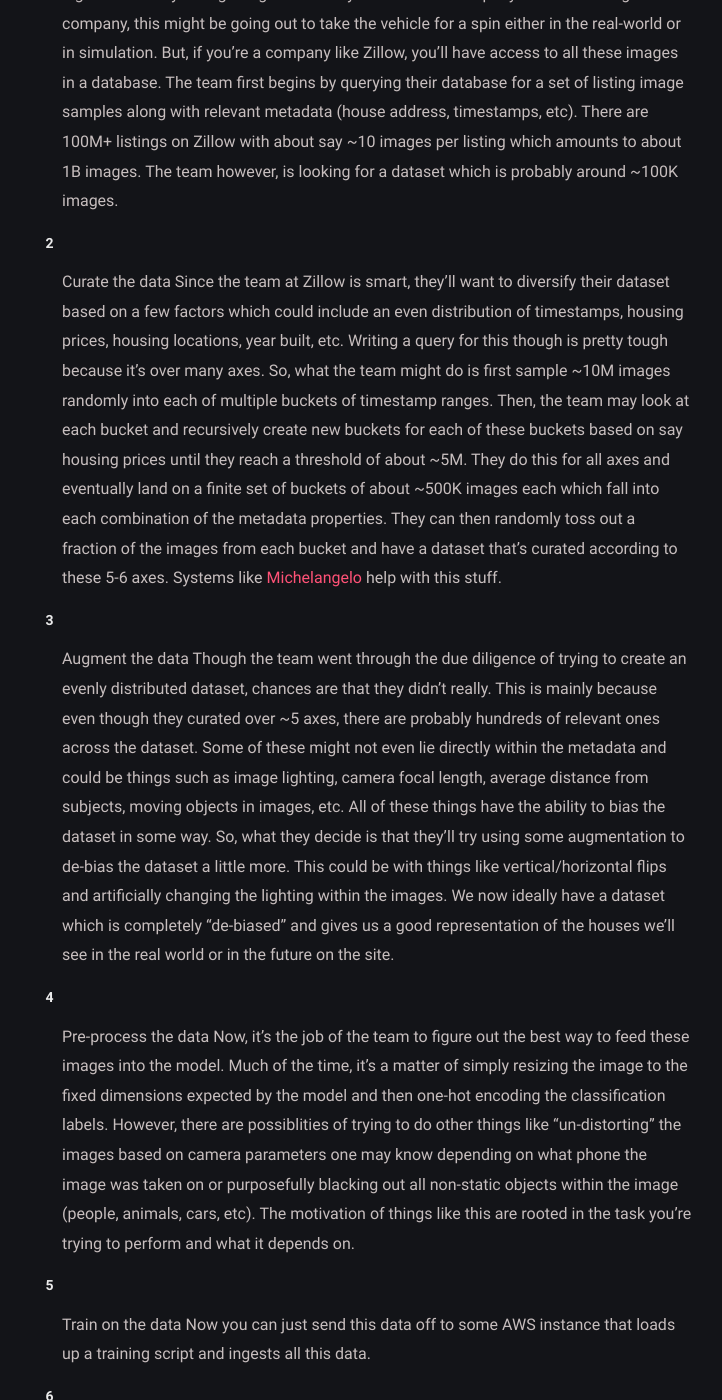
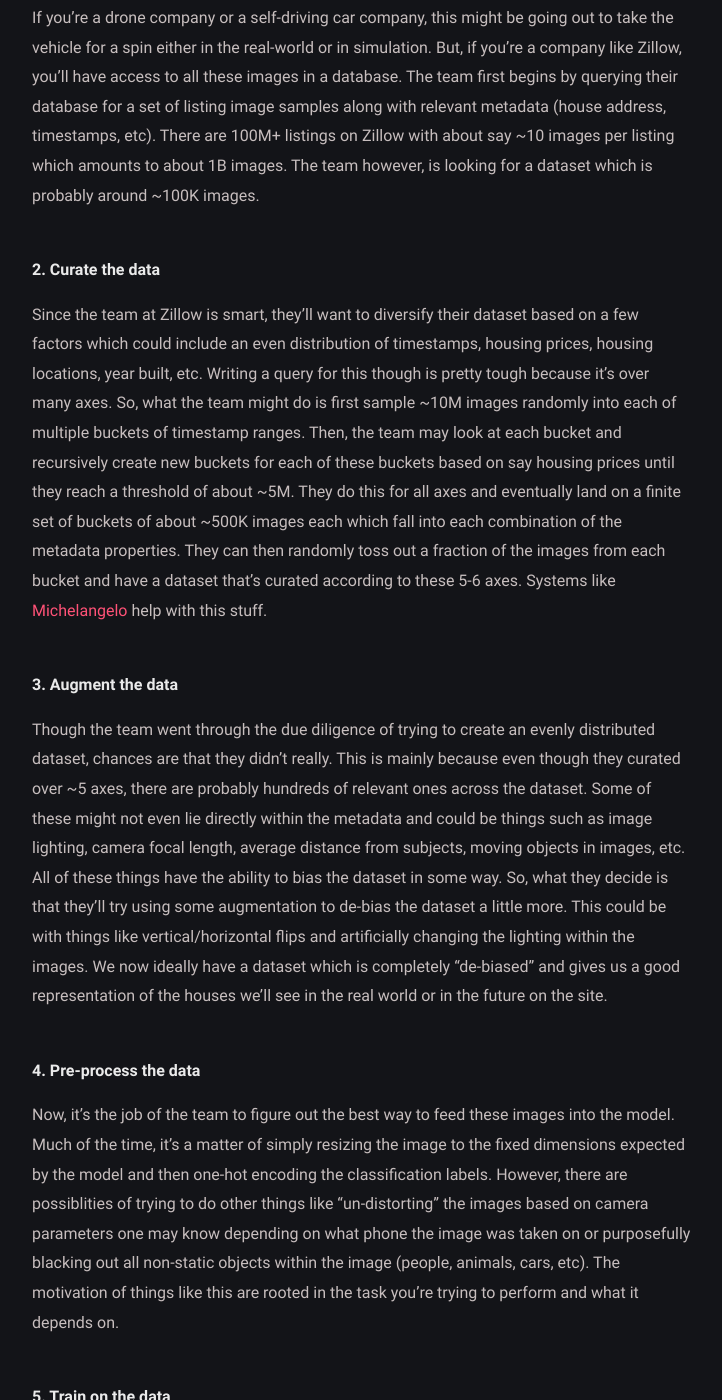
Before and after one commit to mvoodarla/blog, a Jekyll site: the page built from _posts/2021-03-14-collecting-and-curating-data.markdown, in a window 1280 px wide and 1400 px high, scrolled down 698 px. Shown: the whole window, without its empty margins (278-1000 px from the left). Built offline with Jekyll 4.4.1, drawn with Linux system fonts in a browser that asks for light colours; some of the changed text lies outside the part shown.

Commit message:
data curation

```diff
--- a/_posts/2021-03-14-collecting-and-curating-data.markdown
+++ b/_posts/2021-03-14-collecting-and-curating-data.markdown
@@ -7,37 +7,37 @@ categories: tech
 ML teams around the world have separate teams they're paired with within their companies whose sole job is to collect data. We'll be walking through what it takes for one of these teams to go from data being collected to a curated dataset that can be used to train a model. For this post, we'll take the example of Zillow possibly wanting to automatically label the part of the house each of the listing images are from on their site.
 
 ### Current Workflow
-1. Figure out how you're getting the data
+##### 1. Figure out how you're getting the data
 If you're a drone company or a self-driving car company, this might be going out to take the vehicle for a spin either in the real-world or in simulation. But, if you're a company like Zillow, you'll have access to all these images in a database. The team first begins by querying their database for a set of listing image samples along with relevant metadata (house address, timestamps, etc). There are 100M+ listings on Zillow with about say ~10 images per listing which amounts to about 1B images. The team however, is looking for a dataset which is probably around ~100K images.
 
-2. Curate the data
+##### 2. Curate the data
 Since the team at Zillow is smart, they'll want to diversify their dataset based on a few factors which could include an even distribution of timestamps, housing prices, housing locations, year built, etc. Writing a query for this though is pretty tough because it's over many axes. So, what the team might do is first sample ~10M images randomly into each of multiple buckets of timestamp ranges. Then, the team may look at each bucket and recursively create new buckets for each of these buckets based on say housing prices until they reach a threshold of about ~5M. They do this for all axes and eventually land on a finite set of buckets of about ~500K images each which fall into each combination of the metadata properties. They can then randomly toss out a fraction of the images from each bucket and have a dataset that's curated according to these 5-6 axes. Systems like [Michelangelo][mich] help with this stuff.
 
-3. Augment the data
+##### 3. Augment the data
 Though the team went through the due diligence of trying to create an evenly distributed dataset, chances are that they didn't really. This is mainly because even though they curated over ~5 axes, there are probably hundreds of relevant ones across the dataset. Some of these might not even lie directly within the metadata and could be things such as image lighting, camera focal length, average distance from subjects, moving objects in images, etc. All of these things have the ability to bias the dataset in some way. So, what they decide is that they'll try using some augmentation to de-bias the dataset a little more. This could be with things like vertical/horizontal flips and artificially changing the lighting within the images. We now ideally have a dataset which is completely "de-biased" and gives us a good representation of the houses we'll see in the real world or in the future on the site.
 
-4. Pre-process the data
+##### 4. Pre-process the data
 Now, it's the job of the team to figure out the best way to feed these images into the model. Much of the time, it's a matter of simply resizing the image to the fixed dimensions expected by the model and then one-hot encoding the classification labels. However, there are possiblities of trying to do other things like "un-distorting" the images based on camera parameters one may know depending on what phone the image was taken on or purposefully blacking out all non-static objects within the image (people, animals, cars, etc). The motivation of things like this are rooted in the task you're trying to perform and what it depends on.
 
-5. Train on the data
+##### 5. Train on the data
 Now you can just send this data off to some AWS instance that loads up a training script and ingests all this data.
 
-6. Diagnose model failures and restart
+##### 6. Diagnose model failures and restart
 At this stage, your model probably isn't perfoming well on some subset of your test set. You have to go through these failure cases and figure out why this is. You then either choose to change something about the model architecture, model hyperparameters, or the dataset itself and run a new job.
 
 ### Problems with Current Workflow
 Now we try to analyze what's wrong with this workflow and list potential problems below.
 
-1. Manual axis picking for data curation
+##### 1. Manual axis picking for data curation
 The first red flag one might see is within the "curating" step. The team hand-picked a certain set of axes that they thought might me relevant to the task at hand and tried to balance the data according to these metrics. However, it must be noted that these aren't ever the only axes that matter. Against our intuition, they may even be axes that barely matter to the task for the reason that deep learning models are black boxes that we don't understand.
 
-2. The movement of data
+##### 2. The movement of data
 Though it may not be immediately obvious, there is a tedious process of having download the data to even view it as an ML practitioner. This is what allows you to make decisions on which metadata you should use to balance your dataset or to figure out which types of pre-processing and augmentation might help. The first time you do this is in the data curation step where you might download a portion of the dataset to some local work station to view. The next time data moves is when you run the task of recursively bucketing your data to curate on some remote machine because this is presumably a compute intensive task. The next time it moves is when we pre-process the data because we may require specialized GPU hardware to possibly do deep-learning based pre-processing (i.e. removing people from images). We then move it a final time to an AWS bucket which the training script accesses.
 
-3. Augmentation + pre-processing is messy and annoying
+##### 3. Augmentation + pre-processing is messy and annoying
 Sometimes when dealing with data samples that might contain RGB images along with LiDAR scans, depth maps, bounding boxes, etc, it gets tough to manage. When doing deep-learning based pre-processing, this may happen because you're trying multiple off-the-shelf models on a set of data and seeing which one gives the best pre-processed results. The takeaway here is that augmentation and pre-processing can be annoying both because of how messy it is to manage multiple experiments in pre-processing procedures and because of how long it may take to run on an entire dataset.
 
-4. Diagnosing issues with the model and improving the dataset
+##### 4. Diagnosing issues with the model and improving the dataset
 These days, model architectures have been standardized by companies like Google, Microsoft, and OpenAI to the point at which it makes no sense to experiment with it yourself. The only real way to improve your model is to figure out how to improve your data. This involves sourcing samples that are similar to our failure cases to include in our next training run or seeing if a pre-processing technique negatively affected the model's performance for some reason.
 
 ### Solving the Problems
```
